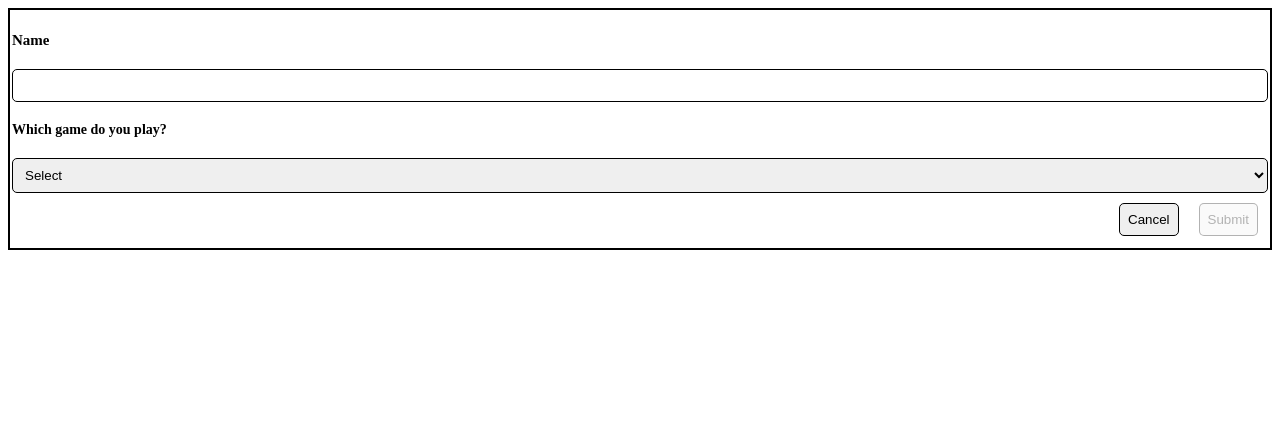
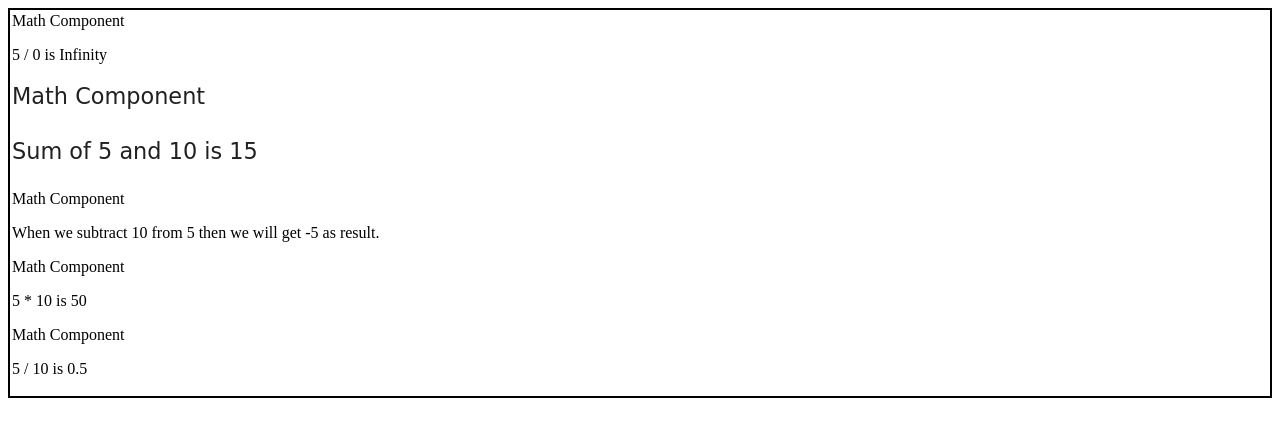
Before and after one commit to iamsurajbhardwaj/react-client, a React (Create React App) app: page / in a window 1280 px wide. Shown: the top 436 px of the page. Built offline with nearby package versions, Linux system fonts and the light colour scheme.

Commit message:
feat: 🎸 Setup the Material UI theme and create math component

```diff
--- a/package.json
+++ b/package.json
@@ -3,6 +3,7 @@
   "version": "0.1.0",
   "private": true,
   "dependencies": {
+    "@material-ui/core": "^3.9.2",
     "prop-types": "^15.7.2",
     "react": "^16.8.1",
     "react-dom": "^16.8.1",
--- a/src/App.jsx
+++ b/src/App.jsx
@@ -1,10 +1,12 @@
 import React from 'react';
-import { InputDemo } from './pages';
+import { MuiThemeProvider } from '@material-ui/core/styles';
+import { ChildrenDemo } from './pages';
+import theme from './theme';
 
 const App = () => (
-  <>
-    <InputDemo />
-  </>
+  <MuiThemeProvider theme={theme}>
+    <ChildrenDemo />
+  </MuiThemeProvider>
 );
 
 export default App;
--- /dev/null
+++ b/src/components/Math/Math.jsx
@@ -0,0 +1,51 @@
+import React from 'react';
+import PropTypes from 'prop-types';
+
+class Math extends React.Component {
+  constructor(props) {
+    super(props);
+    this.state = ({});
+  }
+
+  operation = (first, second, operator) => {
+    if (operator === '+') {
+      return first + second;
+    }
+    if (operator === '-') {
+      return first - second;
+    }
+    if (operator === '/') {
+      if (second === 0) return 'Infinity';
+      return first / second;
+    }
+    if (operator === '*') {
+      return first * second;
+    }
+    return 'invalid operation';
+  }
+
+  render() {
+    const { children, first, second, operator } = this.props;
+    return (
+      <div>
+        Math Component
+        {
+          children(first, second, operator, this.operation(first, second, operator))
+        }
+      </div>
+    );
+  }
+}
+
+Math.propTypes = {
+  first: PropTypes.number.isRequired,
+  second: PropTypes.number.isRequired,
+  operator: PropTypes.oneOf('+', '-', '/', '*'),
+  children: PropTypes.func,
+};
+
+Math.defaultProps = {
+  children: () => {},
+  operator: '',
+};
+export default Math;
--- /dev/null
+++ b/src/components/Math/index.js
@@ -0,0 +1 @@
+export { default as Math } from './Math';
--- a/src/components/index.js
+++ b/src/components/index.js
@@ -3,3 +3,4 @@ export { Slider } from './Slider';
 export { RadioGroup } from './RadioGroup';
 export { SelectField } from './SelectField';
 export { Button } from './Button';
+export { Math } from './Math';
--- /dev/null
+++ b/src/pages/ChildrenDemo/ChildrenDemo.jsx
@@ -0,0 +1,59 @@
+import React from 'react';
+import Typography from '@material-ui/core/Typography';
+import { Math } from '../../components';
+
+
+const mainStyle = {
+  display: 'flex',
+  padding: '2px',
+  flexDirection: 'column',
+  border: '2px solid black',
+};
+
+class ChildrenDemo extends React.Component {
+  constructor(props) {
+    super(props);
+    this.state = ({ });
+  }
+
+  render() {
+    return (
+      <div style={mainStyle}>
+        <Math first={5} second={0} operator="/">
+          {
+            // eslint-disable-next-line react/jsx-one-expression-per-line
+            (first, second, operator, result) => <p>{first} {operator} {second} is {result}</p>
+          }
+        </Math>
+        <Typography>
+          <Math first={5} second={10} operator="+">
+            {
+            // eslint-disable-next-line react/jsx-one-expression-per-line
+              (first, second, operator, result) => <p>Sum of {first} and {second} is {result}</p>
+            }
+          </Math>
+        </Typography>
+        <Math first={5} second={10} operator="-">
+          {
+            // eslint-disable-next-line react/jsx-one-expression-per-line
+            (first, second, operator, result) => <p>When we subtract {second} from {first} then we will get {result} as result.</p>
+          }
+        </Math>
+        <Math first={5} second={10} operator="*">
+          {
+            // eslint-disable-next-line react/jsx-one-expression-per-line
+            (first, second, operator, result) => <p>{first} {operator} {second} is {result}</p>
+          }
+        </Math>
+        <Math first={5} second={10} operator="/">
+          {
+            // eslint-disable-next-line react/jsx-one-expression-per-line
+            (first, second, operator, result) => <p>{first} {operator} {second} is {result}</p>
+          }
+        </Math>
+      </div>
+    );
+  }
+}
+
+export default ChildrenDemo;
--- /dev/null
+++ b/src/pages/ChildrenDemo/index.js
@@ -0,0 +1 @@
+export { default as ChildrenDemo } from './ChildrenDemo';
--- a/src/pages/index.js
+++ b/src/pages/index.js
@@ -1,2 +1,3 @@
 export { TextFieldDemo } from './TextFieldDemo';
 export { InputDemo } from './InputDemo';
+export { ChildrenDemo } from './ChildrenDemo';
--- /dev/null
+++ b/src/theme.js
@@ -0,0 +1,11 @@
+import { createMuiTheme } from '@material-ui/core/styles';
+
+
+const theme = createMuiTheme({
+  typography: {
+    fontFamily: ['cursive', 'Comic Sans MS', 'sans-serif'].join(' ,'),
+    htmlFontSize: 10,
+  },
+});
+
+export default theme;
```
Also changed, not shown: 1 other file (tests, documents, lock files or other folders).
